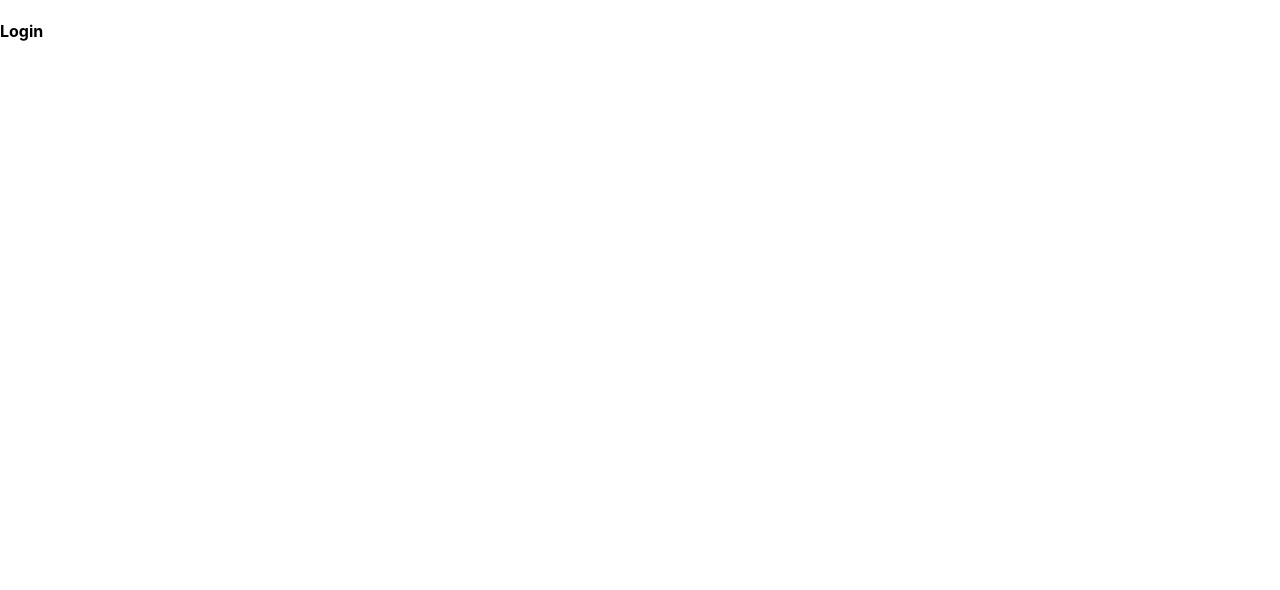
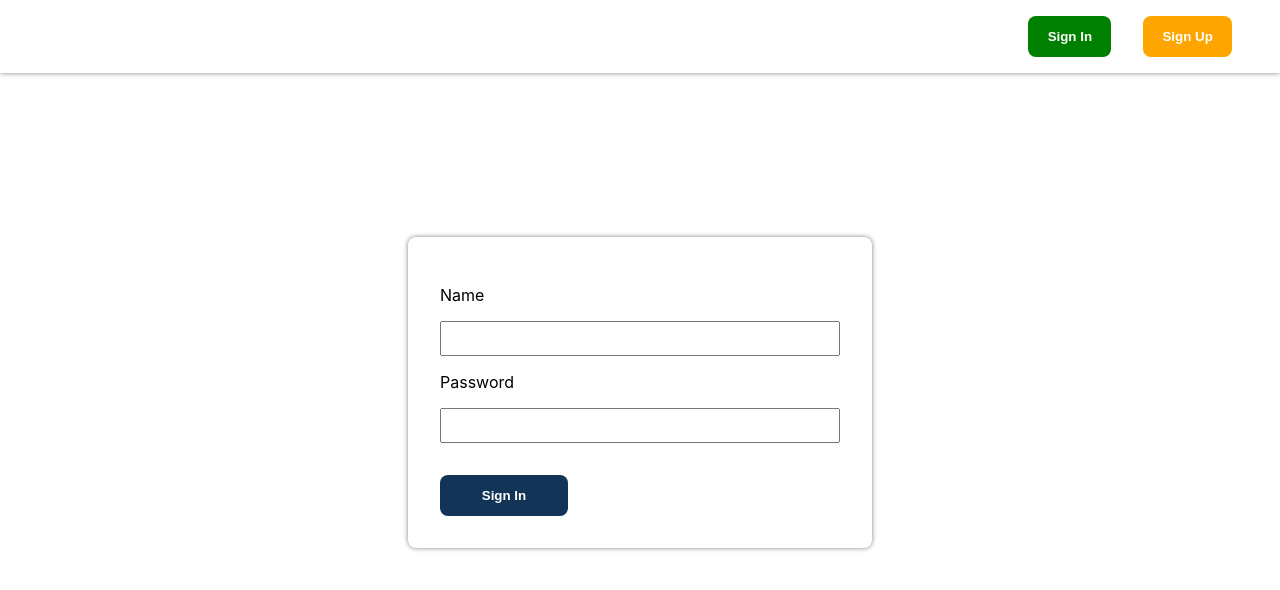
Before and after one commit to den-ganapathy/react-login, a React (Create React App) app: page / in a window 1280 px wide. Shown: the top 590 px of the page. Built offline with nearby package versions, Linux system fonts and the light colour scheme.

Commit message:
ui development

```diff
--- a/package.json
+++ b/package.json
@@ -9,6 +9,7 @@
     "react": "^17.0.2",
     "react-dom": "^17.0.2",
     "react-scripts": "4.0.3",
+    "styled-components": "^5.3.3",
     "web-vitals": "^1.1.2"
   },
   "scripts": {
--- a/src/App.js
+++ b/src/App.js
@@ -1,9 +1,10 @@
 import "./App.css";
+import Home from "./Pages/Home";
 
 function App() {
   return (
     <div className="App">
-      <h4>Login</h4>
+      <Home />
     </div>
   );
 }
--- /dev/null
+++ b/src/Pages/Home.jsx
@@ -0,0 +1,14 @@
+import React from "react";
+import Header from "./../components/Header";
+import Login from "./../components/Login";
+
+function Home() {
+  return (
+    <>
+      <Header />
+      <Login />
+    </>
+  );
+}
+
+export default Home;
--- /dev/null
+++ b/src/components/Header.jsx
@@ -0,0 +1,20 @@
+import React from "react";
+import { HeaderWrapper } from "../styles/headerStyles";
+
+function Header() {
+  const handleSignIn = () => {};
+
+  const handleSignUp = () => {};
+  return (
+    <HeaderWrapper>
+      <button onClick={() => handleSignIn()} className="signin">
+        Sign In
+      </button>
+      <button onClick={() => handleSignUp()} className="signup">
+        Sign Up
+      </button>
+    </HeaderWrapper>
+  );
+}
+
+export default Header;
--- /dev/null
+++ b/src/components/Login.jsx
@@ -0,0 +1,42 @@
+import React, { useState } from "react";
+import { LoginWrapper, InputWrapper } from "./../styles/loginStyles";
+
+function Login() {
+  const [userName, setUsername] = useState("");
+  const [password, setPassword] = useState("");
+
+  const renderTextbox = (id, label, value, setValue, type = "text") => {
+    return (
+      <InputWrapper>
+        <div className="label">{label}</div>
+        <div className="inputbox">
+          <input
+            id={id}
+            type={type}
+            value={value}
+            onChange={(e) => setValue(e.target.value)}
+            className=""
+          ></input>
+        </div>
+      </InputWrapper>
+    );
+  };
+
+  return (
+    <LoginWrapper>
+      <div className="login-container">
+        {renderTextbox("name", "Name", userName, setUsername)}
+        {renderTextbox(
+          "password",
+          "Password",
+          password,
+          setPassword,
+          "password"
+        )}
+        <button className="signin">Sign In</button>
+      </div>
+    </LoginWrapper>
+  );
+}
+
+export default Login;
--- /dev/null
+++ b/src/styles/headerStyles.js
@@ -0,0 +1,38 @@
+import styled from "styled-components";
+
+export const HeaderWrapper = styled.div`
+  display: flex;
+  justify-content: flex-end;
+  padding: 1rem 2rem;
+  box-shadow: 0 0 5px grey;
+  .signin {
+    margin: 0 1rem;
+    border: none;
+    cursor: pointer;
+    border-radius: 0.5rem;
+    background-color: green;
+    padding: 0.8rem 1.2rem;
+    color: white;
+    font-weight: bold;
+    transition: transform 0.3s ease-in-out;
+    :hover {
+      transform: scale(1.05);
+      opacity: 0.8;
+    }
+  }
+  .signup {
+    margin: 0 1rem;
+    border: none;
+    cursor: pointer;
+    border-radius: 0.5rem;
+    background-color: orange;
+    padding: 0.8rem 1.2rem;
+    color: white;
+    font-weight: bold;
+    transition: transform 0.3s ease-in-out;
+    :hover {
+      transform: scale(1.05);
+      opacity: 0.8;
+    }
+  }
+`;
--- /dev/null
+++ b/src/styles/loginStyles.js
@@ -0,0 +1,46 @@
+import styled from "styled-components";
+
+export const LoginWrapper = styled.div`
+  display: flex;
+  width: 100vw;
+  height: 80vh;
+  justify-content: center;
+  align-items: center;
+  .login-container {
+    border-radius: 0.5rem;
+    width: 25rem;
+    display: flex;
+    flex-direction: column;
+    padding: 2rem;
+    box-shadow: 0 0 5px grey;
+    background-color: white;
+    & .signin {
+      margin-top: 2rem;
+      width: 8rem;
+      border: none;
+      cursor: pointer;
+      border-radius: 0.5rem;
+      background-color: #123456;
+      padding: 0.8rem 0;
+      color: white;
+      font-weight: bold;
+      :hover {
+        opacity: 0.9;
+      }
+    }
+  }
+`;
+
+export const InputWrapper = styled.div`
+  .label {
+    padding: 1rem 0;
+  }
+  .inputbox {
+    display: flex;
+    justify-content: center;
+    input {
+      width: 100%;
+      padding: 0.5rem;
+    }
+  }
+`;
```
Also changed, not shown: src/assets/backg.jpg (added), 1 other file (tests, documents, lock files or other folders).
